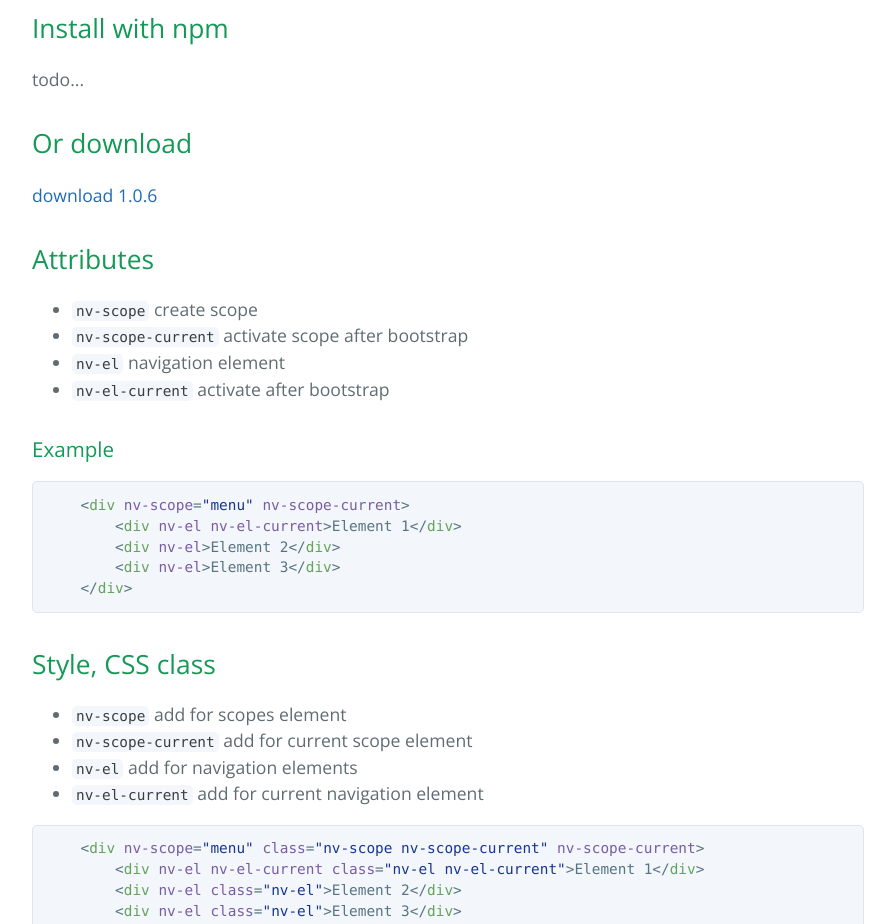
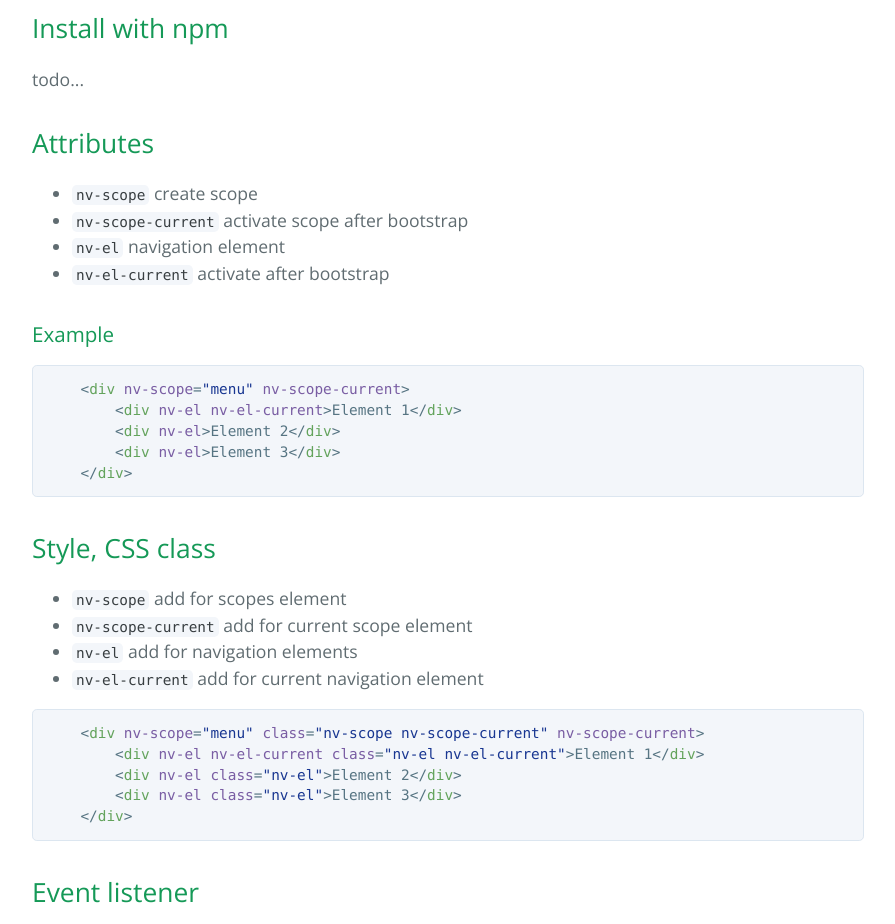
Before and after one commit to ahiipsa/navigation, a plain HTML site: page index.html in a window 1280 px wide. Shown: the part 1160-2084 px from the top of the page, without its empty margins (192-1087 px from the left). Drawn offline with nearby package versions, Linux system fonts and the light colour scheme.

```diff
--- a/index.html
+++ b/index.html
@@ -59,11 +59,6 @@
 <a id="install-with-npm" class="anchor" href="#install-with-npm" aria-hidden="true"><span class="octicon octicon-link"></span></a>Install with npm</h2>
 
 <p>todo...</p>
-
-<h2>
-<a id="or-download" class="anchor" href="#or-download" aria-hidden="true"><span class="octicon octicon-link"></span></a>Or download</h2>
-
-<p><a href="https://github.com/ahiipsa/navigation/archive/1.0.6.zip">download 1.0.6</a></p>
 
 <h2>
 <a id="attributes" class="anchor" href="#attributes" aria-hidden="true"><span class="octicon octicon-link"></span></a>Attributes</h2>
```
Also changed, not shown: params.json (+1 -1 lines).
